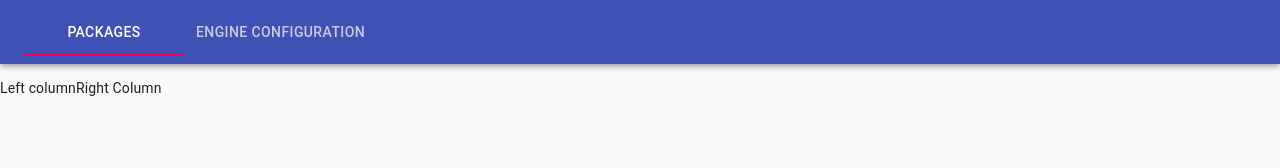
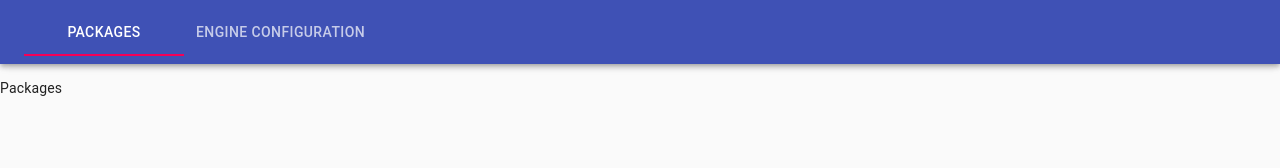
Before and after one commit to duganchen/slipgate, a React (Create React App) app in the folder renderer/: page / in a window 1280 px wide. Shown: the top 168 px of the page. Built offline with nearby package versions, Linux system fonts and the light colour scheme.

Commit message:
Switching between the packages and configuration tabs works

```diff
--- a/renderer/src/components/Slipgate/Slipgate.tsx
+++ b/renderer/src/components/Slipgate/Slipgate.tsx
@@ -1,5 +1,7 @@
 import React, { useState } from "react";
 import { AppBar, Box, Tabs, Tab, Toolbar } from "@material-ui/core";
+import Packages from "../Packages";
+import Configuration from "../Configuration";
 
 export const Slipgate = () => {
   const [tabIndex, setTabIndex] = useState(0);
@@ -20,13 +22,8 @@ export const Slipgate = () => {
       </AppBar>
       <Box flexDirection="column" display="flex" height="100%">
         <Toolbar />
-        <Box flexGrow={1} display="flex" overflow="hidden">
-          <Box overflow="auto">
-            <p>Left column</p>
-          </Box>
-          <Box overflow="auto">
-            <p>Right Column</p>
-          </Box>
+        <Box flexGrow={1} overflow="hidden">
+          {tabIndex ? <Configuration /> : <Packages />}
         </Box>
       </Box>
     </>
```
